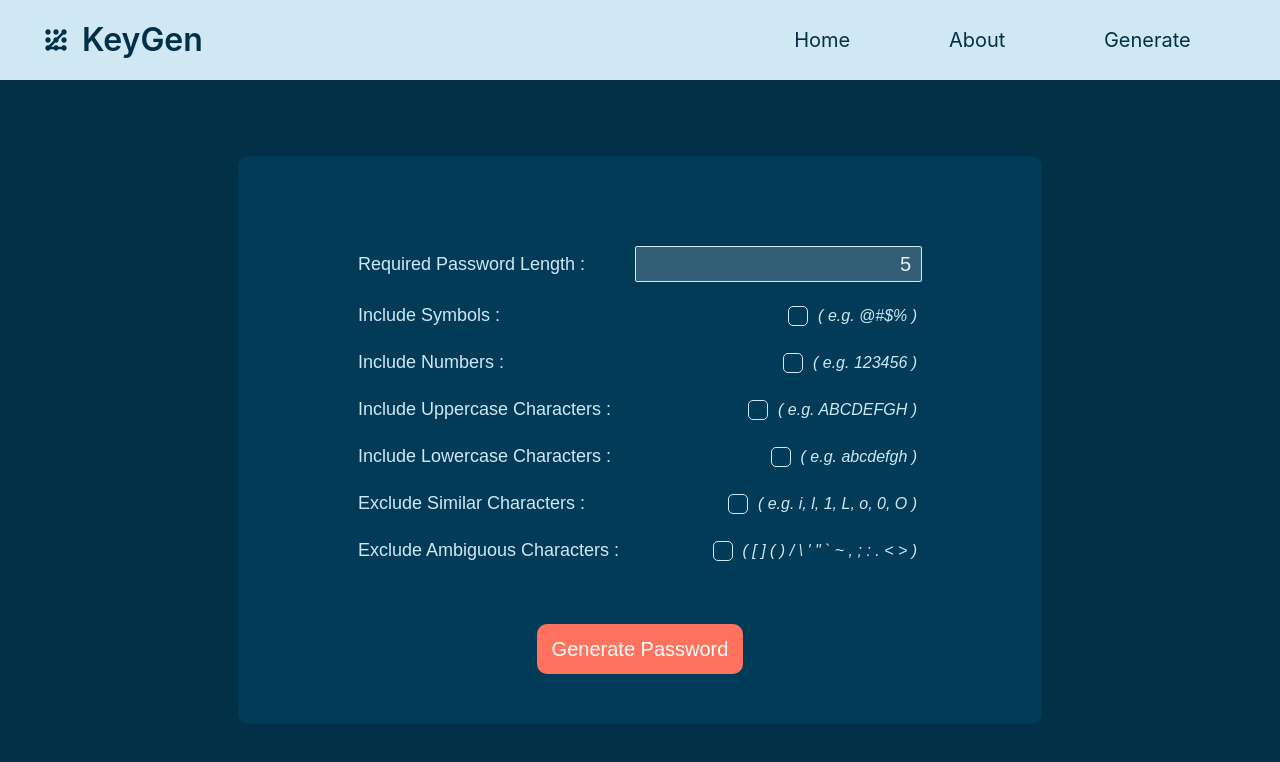
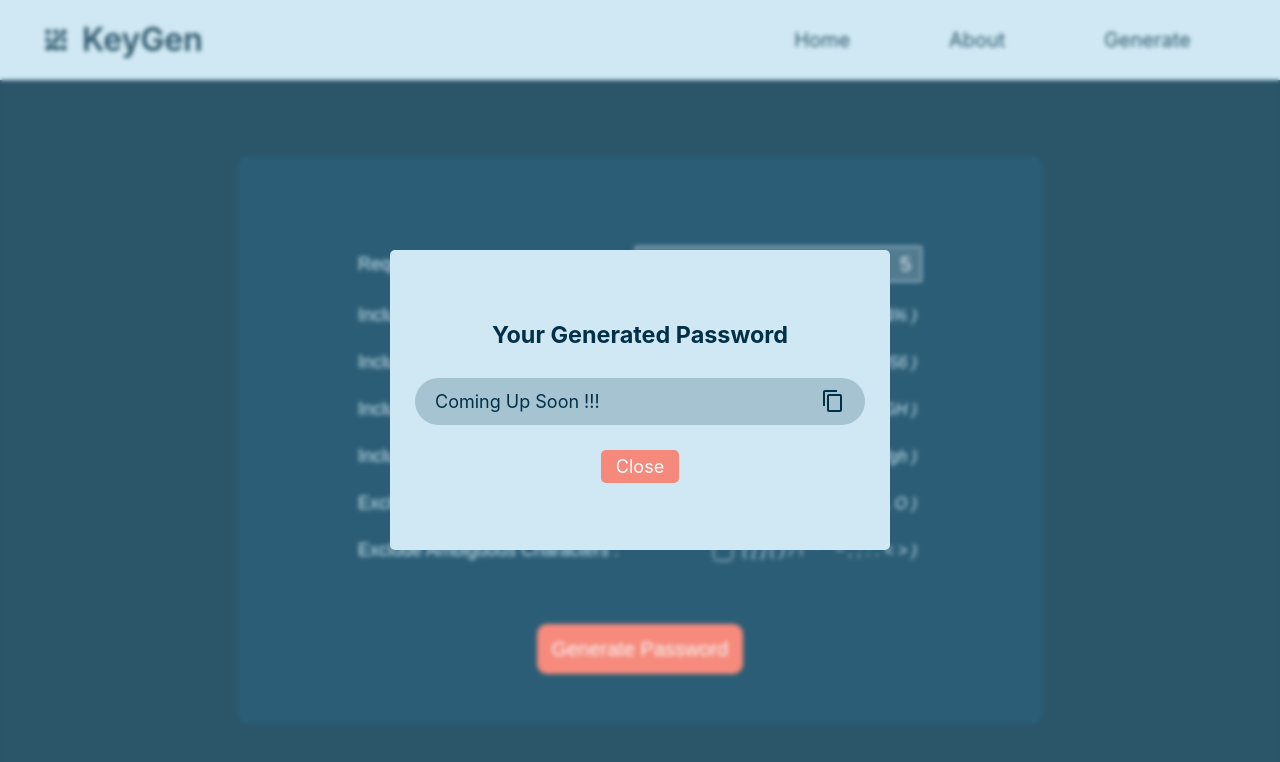
Before and after one commit to imRajAryan09/password-generator, a React (Create React App) app: page /generate in a window 1280 px wide. Both pictures are taken after typing "5" into the empty fields and a click on the button "Generate Password". Shown: the top 762 px of the page. Built offline with nearby package versions, Linux system fonts and the light colour scheme.

Commit message:
password modal done

```diff
--- /dev/null
+++ b/src/components/modal/Modal.jsx
@@ -0,0 +1,42 @@
+import { ContentCopy } from "@mui/icons-material";
+import { useEffect } from "react";
+import "./modal.scss";
+const Modal = (props) => {
+	const closeOnEscapeKeyDown = (e) => {
+		if (e.charCode === 27 || e.keyCode === 27) {
+			props.onClose();
+		}
+	};
+	useEffect(() => {
+		document.body.addEventListener("keydown", closeOnEscapeKeyDown);
+		return () => {
+			document.body.removeEventListener("keydown", closeOnEscapeKeyDown);
+		};
+	});
+	return (
+		<div
+			className={`modal ${props.show ? "show" : ""}`}
+			onClick={props.onClose}
+		>
+			<div className="modal-content" onClick={(e) => e.stopPropagation()}>
+				<div className="modal-header">
+					<h3>Your Generated Password</h3>
+				</div>
+				<div className="modal-body">
+					<p>{props.pwd}</p>
+					<ContentCopy
+						className="copy-icon"
+						onClick={() => navigator.clipboard.writeText(props.pwd)}
+					/>
+				</div>
+				<div className="modal-footer">
+					<button onClick={props.onClose} className="close">
+						Close
+					</button>
+				</div>
+			</div>
+		</div>
+	);
+};
+
+export default Modal;
--- /dev/null
+++ b/src/components/modal/modal.scss
@@ -0,0 +1,76 @@
+@import "../../styles/variables.scss";
+.modal {
+	& {
+		position: fixed;
+		top: 0;
+		right: 0;
+		bottom: 0;
+		left: 0;
+		@include flex(center, center);
+		background-color: rgba($color-secondary, 0.2);
+		backdrop-filter: blur(2px);
+		transition: 0.3s ease transform;
+		z-index: 1;
+		pointer-events: none;
+		opacity: 0;
+	}
+	&.show {
+		opacity: 1;
+		pointer-events: visible;
+	}
+	&-content {
+		width: 500px;
+		height: 300px;
+		background-color: $color-secondary;
+		transition: all 0.3s ease-in-out;
+		transform: translateY(-200px);
+		border-radius: 5px;
+		@include flex(center, center, column);
+        text-align: center;
+		gap: 15px;
+		@include for-size(mobile) {
+			& {
+				padding: 20px;
+                width: 90%;
+			}
+		}
+	}
+	&.show &-content {
+		transform: translateY(0);
+	}
+	&-header {
+		@include flex(center, center);
+		@include font($Inter, 20px);
+		padding: 10px;
+		color: $color-primary;
+	}
+	&-body {
+		@include flex(space-between, center);
+		@include font($Inter, 18px);
+		padding: 10px 20px;
+		background-color: rgba($color-primary, 0.2);
+		border-radius: 60px;
+		color: $color-primary;
+        width: 90%;
+		.copy-icon {
+			cursor: pointer;
+		}
+
+	}
+	&-footer {
+		@include flex(center, center);
+		@include font($Inter, 18px);
+		padding: 10px;
+		.close {
+			cursor: pointer;
+			background-color: rgba($color: $color-btn, $alpha: 0.8);
+			color: $color-white;
+			border-radius: 5px;
+			padding: 3px 15px;
+			transition: all 0.3s ease-in-out;
+			&:hover {
+				background-color: rgba($color: $color-btn, $alpha: 1);
+			}
+		}
+	}
+}
--- a/src/pages/generate/Generate.jsx
+++ b/src/pages/generate/Generate.jsx
@@ -1,7 +1,10 @@
+import { useState } from "react";
+import Modal from "../../components/modal/Modal";
 import Navbar from "../../components/navbar/Navbar";
 import "./generate.scss";
 
 const Generate = () => {
+	const [show, setShow] = useState(false);
 	return (
 		<div className="generate">
 			<div className="nav-component">
@@ -96,7 +99,14 @@ const Generate = () => {
 							</label>
 						</div>
 					</div>
-					<button className="generate-button">Generate Password</button>
+					<button onClick={() => setShow(true)} className="generate-button">
+						Generate Password
+					</button>
+					<Modal
+						onClose={() => setShow(false)}
+						show={show}
+						pwd={"Coming Up Soon !!!"}
+					/>
 				</div>
 			</div>
 		</div>
--- a/src/styles/variables.scss
+++ b/src/styles/variables.scss
@@ -136,7 +136,6 @@ $nav-height-mobile: 60px;
 	input[type="checkbox"] {
 		position: absolute;
 		opacity: 0;
-		cursor: pointer;
 	}
 	.checkbox-custom {
 		height: 20px;
@@ -145,6 +144,7 @@ $nav-height-mobile: 60px;
 		border-radius: 5px;
 		border: 1px solid $color-secondary;
 		transition: all 0.3s ease-out;
+		cursor: pointer;
 		&::before {
 			position: absolute;
 			content: "";
```
